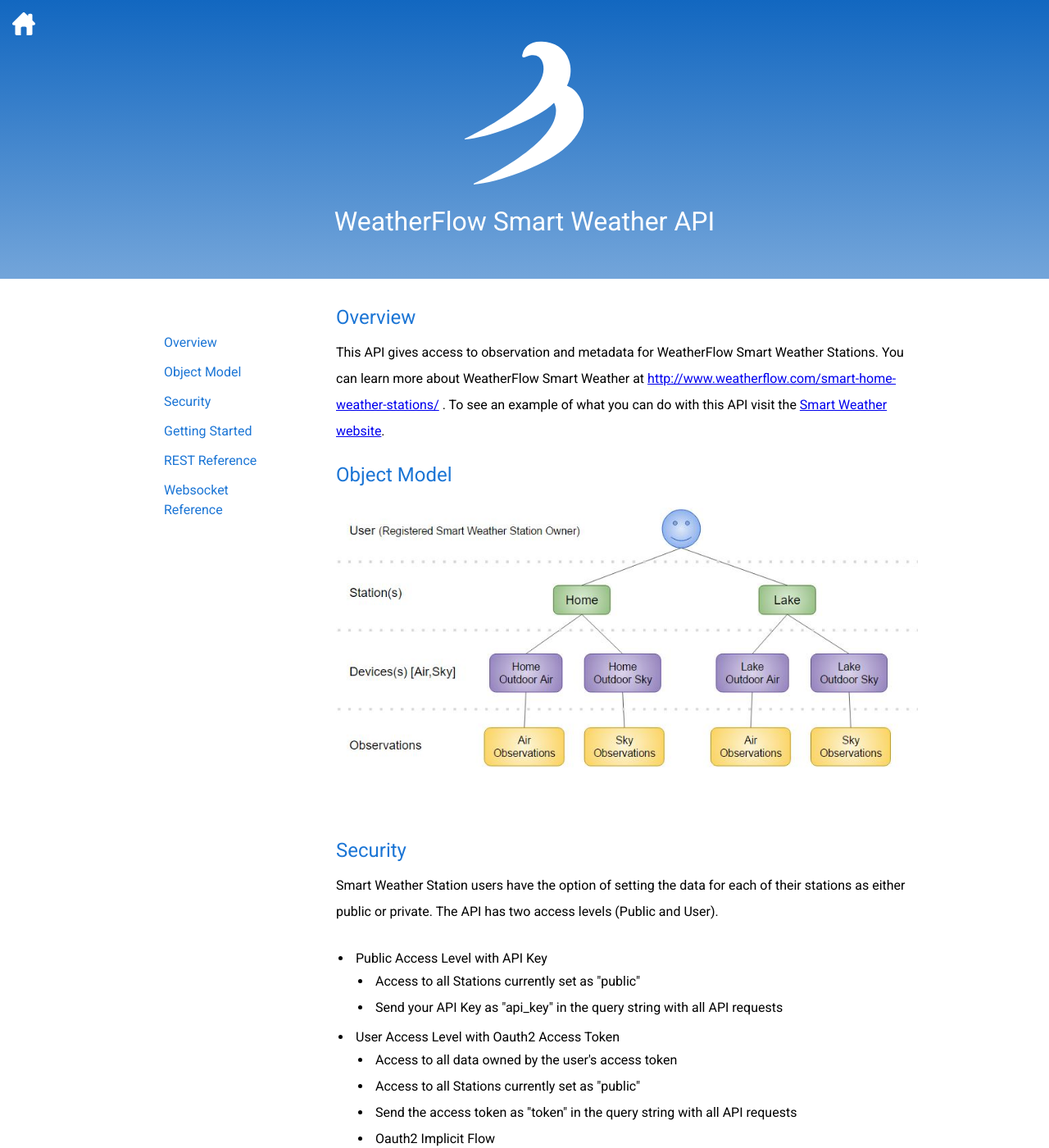
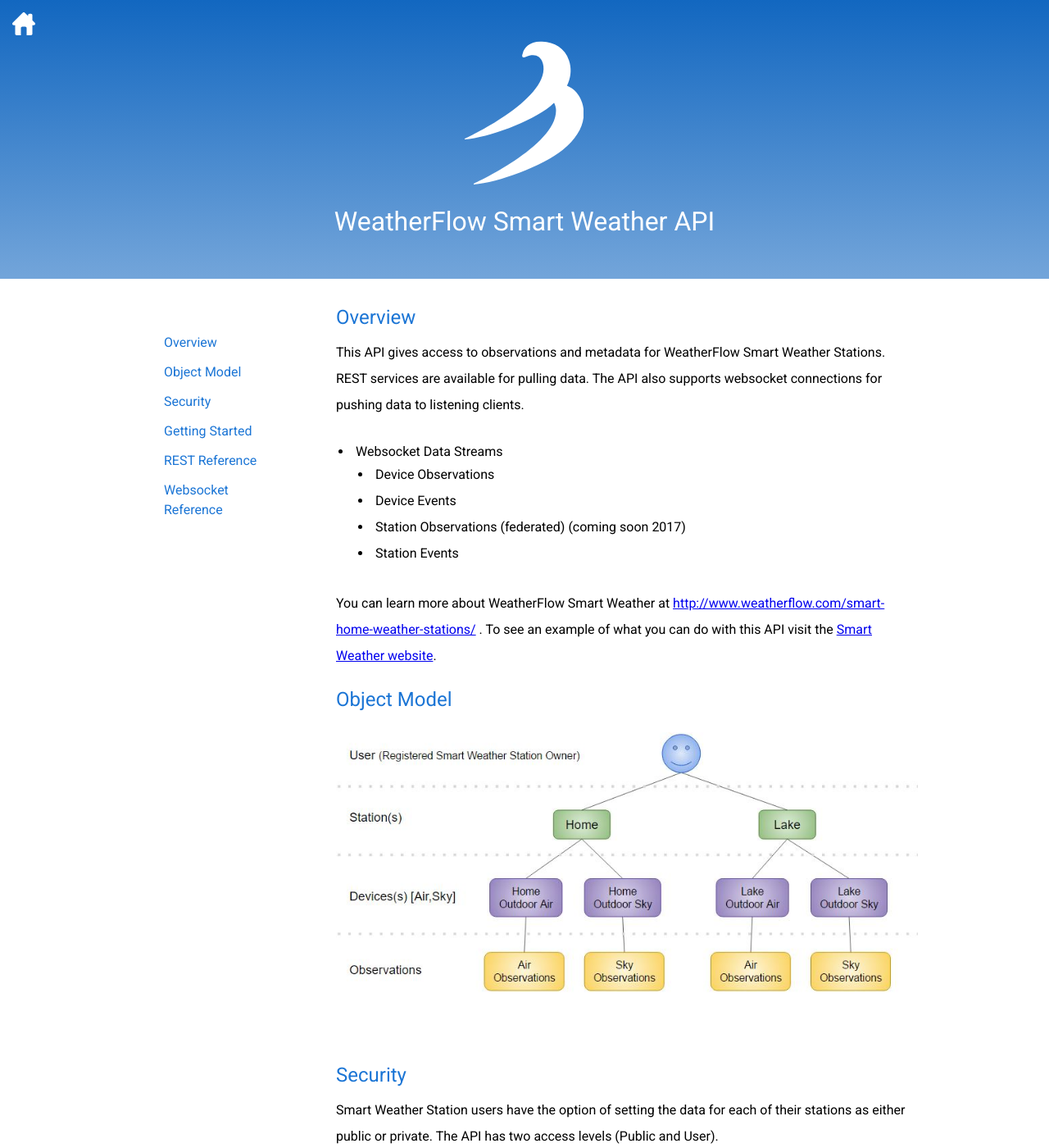
Before and after one commit to WeatherFlow/SmartWeather, a Jekyll site: the page built from api/index.html, in a window 1280 px wide and 1400 px high. Shown: the whole window at 82% size. Built offline with Jekyll 4.4.1, drawn with Linux system fonts in a browser that asks for light colours; nearby versions of some CDN libraries; some of the changed text lies outside the part shown.

Commit message:
Update index.html

```diff
--- a/api/index.html
+++ b/api/index.html
@@ -4,7 +4,19 @@
 ---
 
 <h2><a name="overview">Overview</a></h2>
-<p>This API gives access to observation and metadata for WeatherFlow Smart Weather Stations. You can learn more about WeatherFlow Smart Weather at <a href="http://www.weatherflow.com/smart-home-weather-stations/">http://www.weatherflow.com/smart-home-weather-stations/</a> . To see an example of what you can do with this API visit the <a href="http://smartweather.weatherflow.com">Smart Weather website</a>.</p>
+<p>This API gives access to observations and metadata for WeatherFlow Smart Weather Stations.  REST services are available for pulling data. The API also supports websocket connections for pushing data to listening clients.</p>
+<ul>
+	<li>Websocket Data Streams
+		<ul>
+			<li>Device Observations</li>
+			<li>Device Events</li>
+			<li>Station Observations (federated) (coming soon 2017)</li>
+			<li>Station Events</li>
+		</ul>
+	</li>
+</ul>
+
+<p>You can learn more about WeatherFlow Smart Weather at <a href="http://www.weatherflow.com/smart-home-weather-stations/">http://www.weatherflow.com/smart-home-weather-stations/</a> . To see an example of what you can do with this API visit the <a href="http://smartweather.weatherflow.com">Smart Weather website</a>.</p>
 
 <h2>Object Model</h2>
 <img src="{{site.url}}/images/swd_object_model.jpg" alt="WeatherFlow Smart Weather API Object Model" style="width:100%" />
@@ -16,19 +28,21 @@
 	<li>Public Access Level with API Key
 		<ul>
 			<li>Access to all Stations currently set as "public"</li>
-			<li>Send your API Key as "api_key" in the query string with all API requests</li>
+			<li>REST - Send your API Key as "api_key" in the query string with all API requests</li>
+			<li>Websocket - Send your API Key as "api_key" in the query string when opening the websocket connection</li>
 		</ul>
 	</li>
 	<li>User Access Level with Oauth2 Access Token
 		<ul>
 			<li>Access to all data owned by the user's access token</li>
 			<li>Access to all Stations currently set as "public"</li>
-			<li>Send the access token as "token" in the query string with all API requests</li>
 			<li>Oauth2 Implicit Flow
 				<ul>
 					<li>Use this flow to get an access token that never expires. This is the token you send with all API requests.</li>
 				</ul>
 			</li>
+			<li>REST - Send the Access Token as "token" in the query string with all API requests</li>
+			<li>Websocket - Send the Access Token as "token" in the query string when opening the websocket connection</li>
 		</ul>
 	</li>
 </ul>
```
